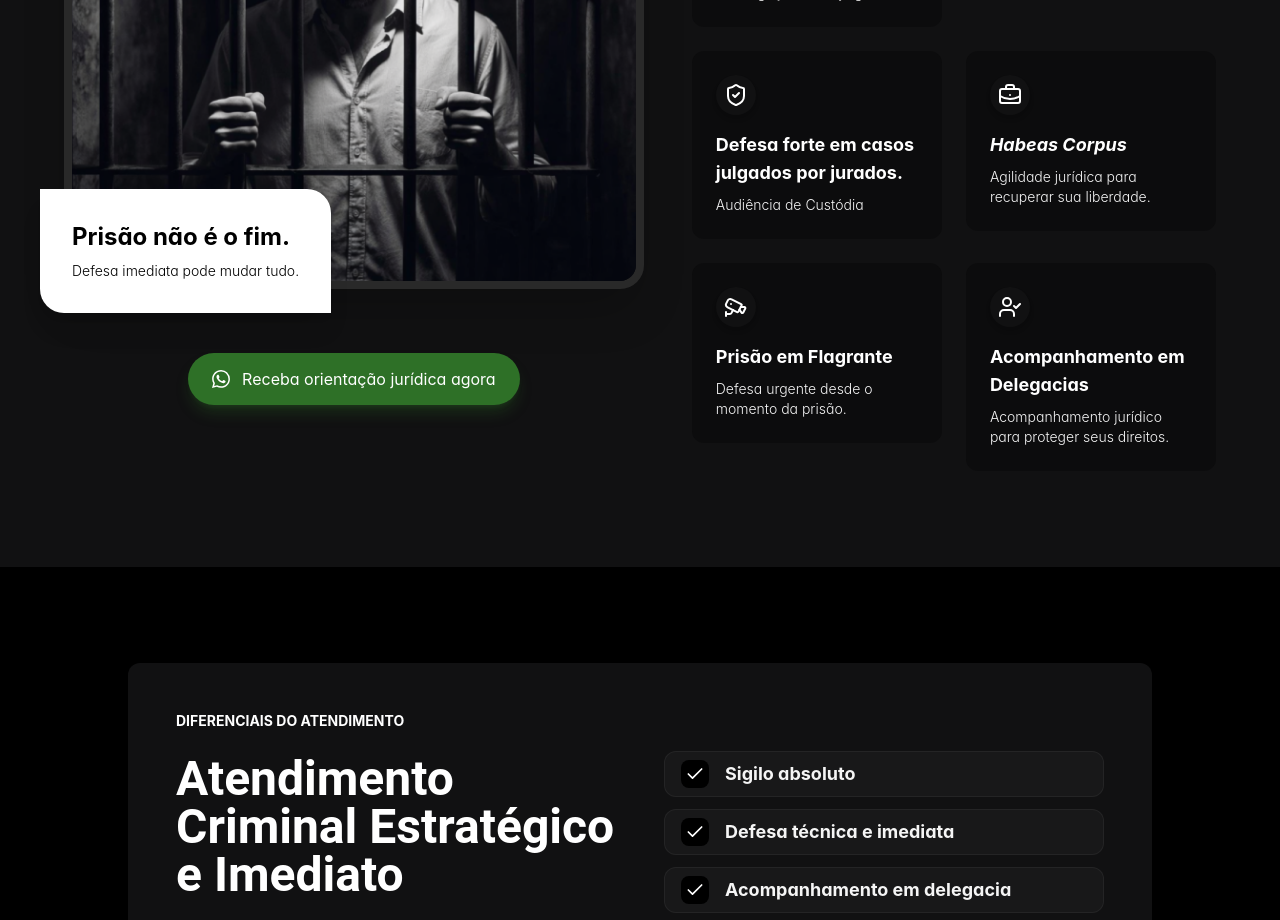
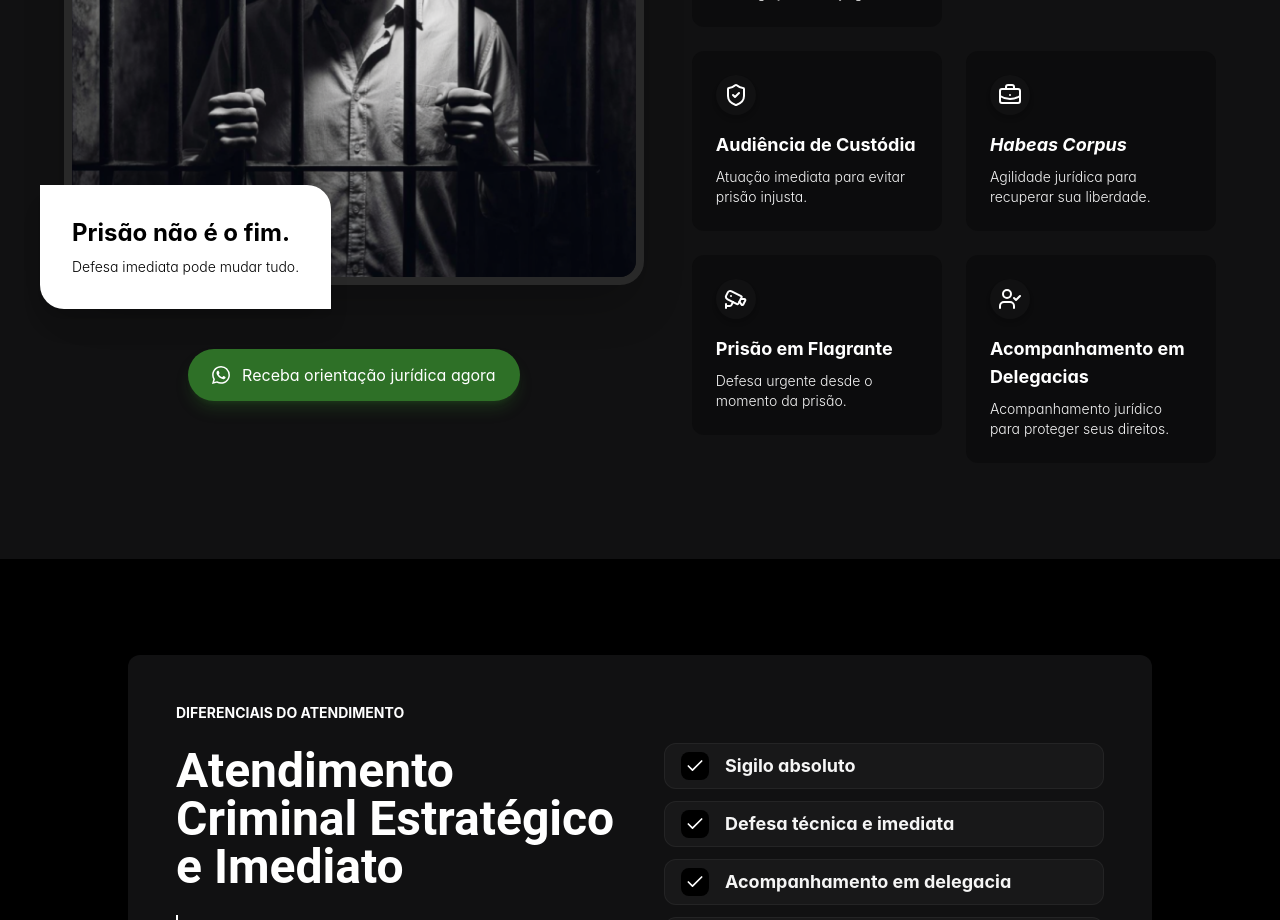
Before and after one commit to Paper-Street-Softwares/LPA-WA-Advocacia, a React (Vite) app: page / in a window 1280 px wide. Shown: the part 2680-3600 px from the top of the page. Built offline with nearby package versions, Linux system fonts and the light colour scheme.

Commit message:
fix: Correção: Features card

```diff
--- a/src/content/content.jsx
+++ b/src/content/content.jsx
@@ -326,8 +326,8 @@ const content = {
         },
 
         card3: {
-          title: <>Defesa forte em casos julgados por jurados.</>,
-          subtitle: <>Audiência de Custódia</>,
+          title: <>Audiência de Custódia</>,
+          subtitle: <>Atuação imediata para evitar prisão injusta.</>,
           description: (
             <div>
               A_Definir
```
